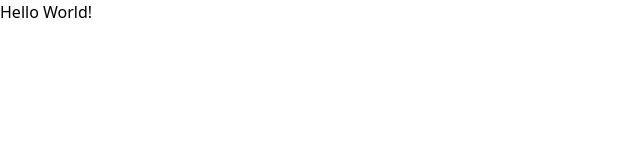
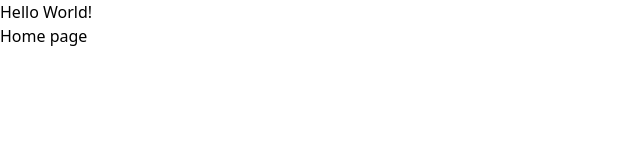
Before and after one commit to DavinTanaya/rahasia, a React (Vite) app in the folder client/: page / in a window 1280 px wide. Shown: the top 160 px of the page, without its empty margins (0-640 px from the left). Built offline with nearby package versions, Linux system fonts and the light colour scheme.

Commit message:
Joseph: Added home page

```diff
--- a/client/src/App.tsx
+++ b/client/src/App.tsx
@@ -1,3 +1,9 @@
 export default function App() {
-  return <div>Hello World!</div>;
+  return (
+    <div>
+      Hello World!
+      {/* CONTENT HOME PAGE VVVVV */}
+      <div>Home page</div>
+    </div>
+  );
 }
```
